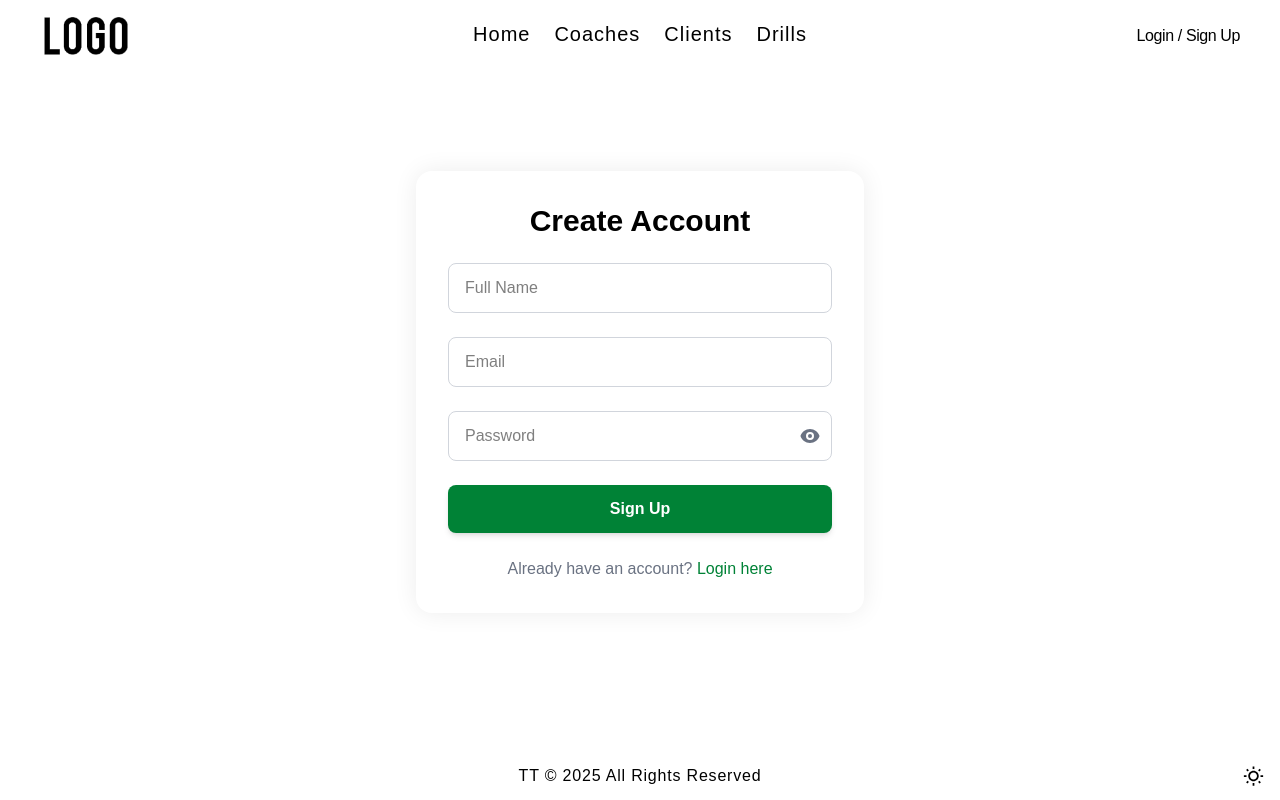
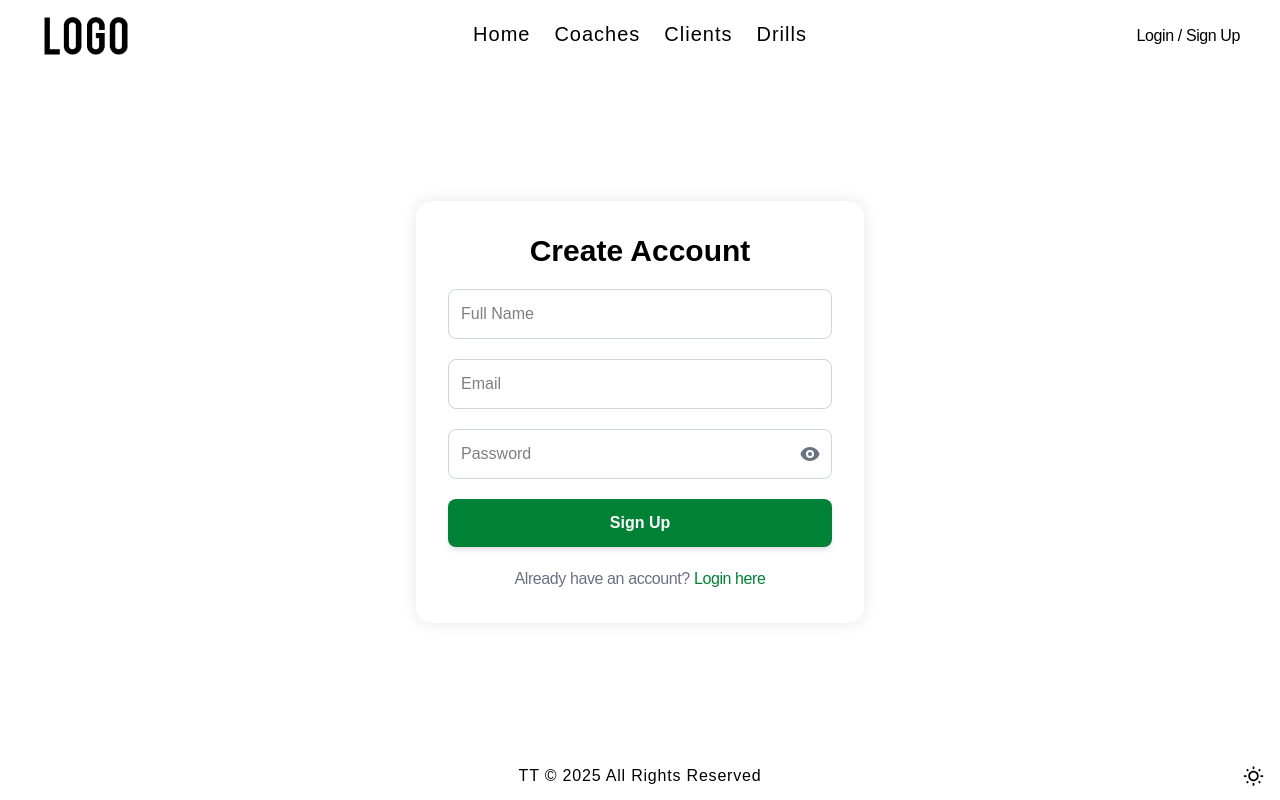
Before and after one commit to stefan-novakovic/tt, a React (Vite) app: page /auth/signup in a window 1280 px wide. Built offline with nearby package versions, Linux system fonts and the light colour scheme; a web font is replaced by a local one.

Commit message:
Small css & accessibility fixes

```diff
--- a/src/components/header/Header.tsx
+++ b/src/components/header/Header.tsx
@@ -13,7 +13,7 @@ const Header = () => {
    return (
       <header className="relative h-16 md:h-18 w-full max-w-[1920px] mx-auto font-medium flex justify-between items-center px-3 md:px-5 xl:px-7 text-black dark:text-white duration-300 transition-colors">
          {/* Logo image */}
-         <Link to="/" className="block w-38 p-2 xl:p-4">
+         <Link to="/" className="block w-38 p-2 xl:p-4" aria-label="Return to Home page">
             <img
                src="/logo-placeholder.png"
                alt=""
@@ -31,7 +31,11 @@ const Header = () => {
                <Link to="/auth/signup">Sign Up</Link>
             </div>
             {/* Hamburger button */}
-            <button className="md:hidden" onClick={() => setSidebarOpen((prev) => !prev)}>
+            <button
+               className="md:hidden"
+               onClick={() => setSidebarOpen((prev) => !prev)}
+               aria-label="Hamburger menu"
+            >
                <GiHamburgerMenu size={30} />
             </button>
          </div>
--- a/src/components/header/SidebarMenu.tsx
+++ b/src/components/header/SidebarMenu.tsx
@@ -33,7 +33,11 @@ const SidebarMenu = ({
                >
                   {/* Close button */}
                   <div>
-                     <button className="float-right px-5 pt-[18px] pb-4" onClick={closeSidebar}>
+                     <button
+                        className="float-right px-5 pt-[18px] pb-4"
+                        onClick={closeSidebar}
+                        aria-label="Close hamburger menu"
+                     >
                         <IoMdClose size={30} />
                      </button>
                   </div>
--- a/src/components/home/HeroSwiper.tsx
+++ b/src/components/home/HeroSwiper.tsx
@@ -33,6 +33,7 @@ const HeroSwiper = () => {
                   <motion.img
                      src={slide.src}
                      alt=""
+                     fetchPriority="high"
                      initial={{ opacity: 0, scale: 1 }}
                      animate={{
                         opacity: loaded[slide.src] ? 1 : 0,
--- a/src/features/counter/components/Counter.tsx
+++ /dev/null
@@ -1,32 +0,0 @@
-import { useState, type FormEvent } from 'react';
-import { useAppDispatch, useAppSelector } from '../../../app/hooks';
-import { counterValue, decrement, increment, incrementAsync } from '../counterSlice';
-
-export const Counter = () => {
-   const dispatch = useAppDispatch();
-   const value = useAppSelector(counterValue);
-   const [incrementAmount, setIncrementAmount] = useState<number>(0);
-
-   const onSubmit = (e: FormEvent<HTMLFormElement>) => {
-      e.preventDefault();
-      if (incrementAmount !== 0) {
-         dispatch(incrementAsync(incrementAmount));
-         setIncrementAmount(0);
-      }
-   };
-
-   return (
-      <div>
-         <p>Count: {value}</p>
-         <div>
-            <button onClick={() => dispatch(increment())}>+</button>
-            <button onClick={() => dispatch(decrement())}>-</button>
-         </div>
-         <form onSubmit={onSubmit}>
-            <label htmlFor="incrementByAmount">Increment By:</label>
-            <input type="number" value={incrementAmount} onChange={(e) => setIncrementAmount(Number(e.target.value))} />
-            <button type="submit">Apply</button>
-         </form>
-      </div>
-   );
-};
--- a/src/features/counter/counterSlice.ts
+++ /dev/null
@@ -1,43 +0,0 @@
-import { createAsyncThunk, createSlice, type PayloadAction } from '@reduxjs/toolkit';
-import type { RootState } from '../../app/types';
-import type { CounterState } from './counterTypes';
-
-const initialState: CounterState = {
-   value: 0
-};
-
-export const incrementAsync = createAsyncThunk('counter/incrementAsync', async (amount: number) => {
-   await new Promise((resolve) => setTimeout(resolve, 500));
-   return amount;
-});
-
-const counterSlice = createSlice({
-   name: 'counter',
-   initialState,
-   reducers: {
-      increment(state) {
-         state.value += 1;
-      },
-      decrement(state) {
-         state.value -= 1;
-      }
-   },
-   extraReducers(builder) {
-      builder
-         .addCase(incrementAsync.pending, () => {
-            console.log('Incrementing value...');
-         })
-         .addCase(incrementAsync.fulfilled, (state, action: PayloadAction<number>) => {
-            state.value += action.payload;
-         })
-         .addCase(incrementAsync.rejected, (_, action) => {
-            console.error('Increment failed', action.error);
-         });
-   }
-});
-
-export const { increment, decrement } = counterSlice.actions;
-
-export const counterValue = (state: RootState) => state.counter.value;
-
-export default counterSlice.reducer;
--- a/src/features/counter/counterTypes.ts
+++ /dev/null
@@ -1,3 +0,0 @@
-export interface CounterState {
-   value: number;
-}
--- a/src/features/theme/components/ThemeToggle.tsx
+++ b/src/features/theme/components/ThemeToggle.tsx
@@ -14,6 +14,7 @@ const ThemeToggle = () => {
       <button
          onClick={() => dispatch(toggleTheme())}
          className="w-[21px] h-[21px] cursor-pointer relative overflow-hidden ml-12"
+         aria-label="Light / Dark mode switch"
       >
          <AnimatePresence mode="wait">
             {theme === 'light' ? <SunIcon spin={spin} /> : <MoonIcon spin={spin} />}
--- a/src/index.css
+++ b/src/index.css
@@ -9,6 +9,7 @@
    src: url('./assets/fonts/Alexandria-Regular.ttf') format('truetype');
    font-weight: 400;
    font-style: normal;
+   font-display: swap;
 }
 
 @theme {
@@ -16,7 +17,7 @@
 }
 
 body {
-   font-family: 'Alexandria', sans-serif;
+   font-family: var(--font-alexandria);
 }
 
 .swiper {
--- a/src/pages/Auth.tsx
+++ b/src/pages/Auth.tsx
@@ -10,7 +10,7 @@ interface AuthProps {
 export default function Auth({ mode }: AuthProps) {
    return (
       <PageLayout>
-         <div className="flex justify-center items-center min-h-[80vh]">
+         <div className="flex flex-1 justify-center items-center px-4 py-9">
             {mode === 'signup' ? <SignupForm /> : <LoginForm />}
          </div>
       </PageLayout>
@@ -31,26 +31,29 @@ const LoginForm = () => {
    return (
       <form
          onSubmit={handleLogin}
-         className="w-full max-w-md p-8 text-black dark:text-white rounded-2xl shadow-[0_0_25px_rgba(0,0,0,0.075)] dark:shadow-[0_0_20px_rgba(255,255,255,0.4)] space-y-6"
+         className="w-full max-w-md p-5 md:p-8 text-black dark:text-white rounded-2xl shadow-[0_0_15px_rgba(0,0,0,0.1)] dark:shadow-[0_0_15px_rgba(255,255,255,0.4)] space-y-5"
       >
          <h2 className="text-3xl font-bold text-center">Login</h2>
 
          <input
             type="email"
+            name="email"
             placeholder="Email"
+            autoComplete="email"
             value={email}
             onChange={(e) => setEmail(e.target.value)}
-            className="w-full px-4 py-3 border border-gray-300 rounded-lg focus:outline-none focus:ring-2"
+            className="w-full px-3 py-3 border border-gray-300 rounded-lg focus:outline-none focus:ring-2"
             required
          />
 
          <div className="relative">
             <input
                type={showPassword ? 'text' : 'password'}
+               name="password"
                placeholder="Password"
                value={password}
                onChange={(e) => setPassword(e.target.value)}
-               className="w-full px-4 py-3 border border-gray-300 rounded-lg focus:outline-none focus:ring-2 pr-10"
+               className="w-full px-3 py-3 border border-gray-300 rounded-lg focus:outline-none focus:ring-2 pr-10"
                required
             />
             <button
@@ -69,9 +72,12 @@ const LoginForm = () => {
             Login
          </button>
 
-         <p className="text-center text-gray-500">
+         <p className="text-center text-gray-500 tracking-tight">
             Don't have an account?{' '}
-            <Link to="/auth/signup" className="text-blue-500 font-medium hover:underline">
+            <Link
+               to="/auth/signup"
+               className="text-blue-500 font-medium hover:underline text-nowrap"
+            >
                Sign Up here
             </Link>
          </p>
@@ -94,35 +100,40 @@ const SignupForm = () => {
    return (
       <form
          onSubmit={handleSignup}
-         className="w-full max-w-md p-8 text-black dark:text-white rounded-2xl shadow-[0_0_25px_rgba(0,0,0,0.075)] dark:shadow-[0_0_20px_rgba(255,255,255,0.4)] space-y-6"
+         className="w-full max-w-md p-5 md:p-8 text-black dark:text-white rounded-2xl shadow-[0_0_15px_rgba(0,0,0,0.1)] dark:shadow-[0_0_15px_rgba(255,255,255,0.4)] space-y-5"
       >
          <h2 className="text-3xl font-bold text-center">Create Account</h2>
 
          <input
             type="text"
+            name="fullName"
             placeholder="Full Name"
+            autoComplete="name"
             value={name}
             onChange={(e) => setName(e.target.value)}
-            className="w-full px-4 py-3 border border-gray-300 rounded-lg focus:outline-none focus:ring-2"
+            className="w-full px-3 py-3 border border-gray-300 rounded-lg focus:outline-none focus:ring-2"
             required
          />
 
          <input
             type="email"
+            name="email"
             placeholder="Email"
+            autoComplete="email"
             value={email}
             onChange={(e) => setEmail(e.target.value)}
-            className="w-full px-4 py-3 border border-gray-300 rounded-lg focus:outline-none focus:ring-2"
+            className="w-full px-3 py-3 border border-gray-300 rounded-lg focus:outline-none focus:ring-2"
             required
          />
 
          <div className="relative">
             <input
                type={showPassword ? 'text' : 'password'}
+               name="password"
                placeholder="Password"
                value={password}
                onChange={(e) => setPassword(e.target.value)}
-               className="w-full px-4 py-3 border border-gray-300 rounded-lg focus:outline-none focus:ring-2 pr-10"
+               className="w-full px-3 py-3 border border-gray-300 rounded-lg focus:outline-none focus:ring-2 pr-10"
                required
             />
             <button
@@ -141,9 +152,12 @@ const SignupForm = () => {
             Sign Up
          </button>
 
-         <p className="text-center text-gray-500">
+         <p className="text-center text-gray-500 tracking-tight">
             Already have an account?{' '}
-            <Link to="/auth/login" className="text-green-700 font-medium hover:underline">
+            <Link
+               to="/auth/login"
+               className="text-green-700 font-medium hover:underline text-nowrap"
+            >
                Login here
             </Link>
          </p>
```
